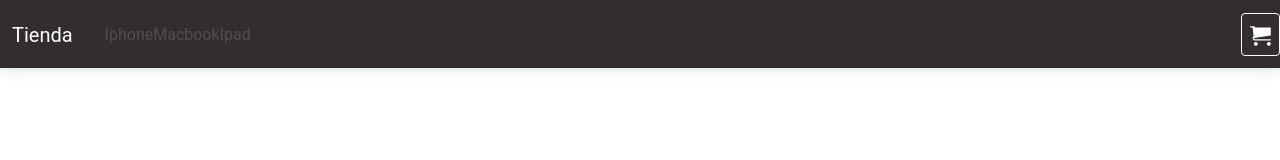
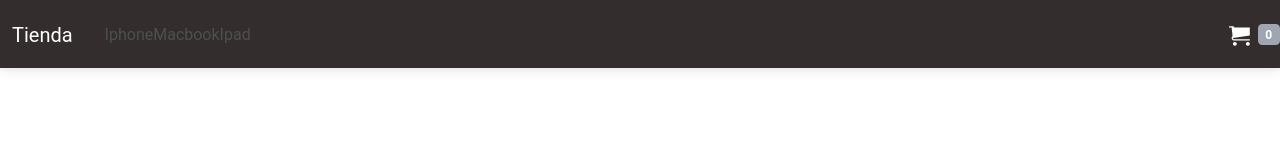
Before and after one commit to bautibadino/ProyTienda, a React app: page /carrito in a window 1280 px wide. Shown: the top 160 px of the page. Built offline with nearby package versions, Linux system fonts and the light colour scheme; the HTML template or start-up script is replaced by a standard one.

Commit message:
fix cart counter

```diff
--- a/src/Components/Cart/CheckOut.jsx
+++ b/src/Components/Cart/CheckOut.jsx
@@ -59,6 +59,7 @@ export const CheckOut = () => {
     useEffect(() => {
       document.title = "Checkout";
     }, []);
+
   console.log(totalCheckoutitems)
 
   return (
--- a/src/Components/CartWidget.jsx
+++ b/src/Components/CartWidget.jsx
@@ -1,15 +1,14 @@
-import React, { useContext, useState } from 'react'
+import React, { useContext, useEffect, useState } from 'react'
 import {ImCart} from 'react-icons/im'
 import { ItemDetail } from './ItemDetail/ItemDetail'
 import context from 'react-bootstrap/esm/AccordionContext'
 
 
 export const CartWidget = () => {
-    const cart = useContext(context)
-    console.log(cart);
+
   return (
-    <button className='bg-dark p-2 rounded border border-white'>
-      <ImCart className="carrito" size="1.3em" color="white"/>
+    <button className='bg-dark p-2 border-0'>
+      <ImCart className="" size="1.3em" color="white"/>
     </button>
   )
 }
--- a/src/Components/Item/ItemList.jsx
+++ b/src/Components/Item/ItemList.jsx
@@ -6,7 +6,6 @@ import { Card } from "../CARDS/Card";
 
 
 export const ItemList = ({ productos }) => {
-  console.log(productos);
   const {category} = useParams()
 
   const pagesTitle = (category) => {
--- a/src/Components/ItemDetail/ItemDetail.jsx
+++ b/src/Components/ItemDetail/ItemDetail.jsx
@@ -8,8 +8,8 @@ export const ItemDetail = ({ item }) => {
   const value = useContext(Context);
   const { addToCart, cart } = value;
   const { producto, precio, caracteristicas, url_imagen, category, id, stock } = item;
-    console.log(item)
-  const onAdd = (counter) => {
+
+    const onAdd = (counter) => {
     addToCart(item, counter);
     setCounter(1);
   };
--- a/src/Components/ItemDetail/ItemQuantitySelector.jsx
+++ b/src/Components/ItemDetail/ItemQuantitySelector.jsx
@@ -1,6 +1,7 @@
 import { MDBBtn } from "mdb-react-ui-kit";
 
 export const ItemQuantitySelector = ({ value, onValueChange, onAdd }) => {
+
   const handleIncrement = () => {
     onValueChange(value + 1);
   };
--- a/src/Components/Navbar.jsx
+++ b/src/Components/Navbar.jsx
@@ -1,10 +1,18 @@
-import React from "react";
+import React, { useContext, useEffect, useState } from "react";
 import { Link, NavLink, useNavigate } from "react-router-dom";
 import "animate.css";
 import { CartWidget } from "./CartWidget";
 import { Nav } from "react-bootstrap";
+import { Context } from "../Context/Context";
 
 export const Navbar = () => {
+  const value = useContext(Context);
+  const {cart}  = value;
+  const [cartLength, setCartLength] = useState(0)
+
+  useEffect(() => {
+    setCartLength(cart.length)
+  }, [cart.length])
 
   return (
     <nav className="animate__animated animate__bounce navbar navbar-expand-sm navbar navbar-dark bg-dark">
@@ -43,8 +51,9 @@ export const Navbar = () => {
           </NavLink>
         </div>
       </div>
-      <NavLink to={'/carrito'} className="nav-item nav-link link">
+      <NavLink to={'/carrito'} className="carrito nav-item nav-link link">
         <CartWidget />
+        <span className="badge bg-secondary">{cartLength}</span>
       </NavLink>
     </nav>
   );
--- a/src/index.css
+++ b/src/index.css
@@ -219,11 +219,14 @@ button {
     font-weight: 600;
     margin-top: 1.3rem;
 }
-.carrito {
+.carrito.nav-item.nav-link.link{
     cursor: pointer;
-
+    display: flex;
+    flex-direction: row;
+    align-items: center;
+    justify-content: center;
+    border-radius: 4px;
 }
-
 .contenedor-carrito {
     width: 100%;
     display: flex;
@@ -375,8 +378,7 @@ button {
     background-color: rgba(19, 19, 19, 0.681);
     color: white;
     font-size: .8rem;
-    position: relative;
-    bottom: 0px;
+    position: absolute;
 }
 
 .footer p{
```
Also changed, not shown: src/Context/Provider.jsx (line endings or trailing spaces).
